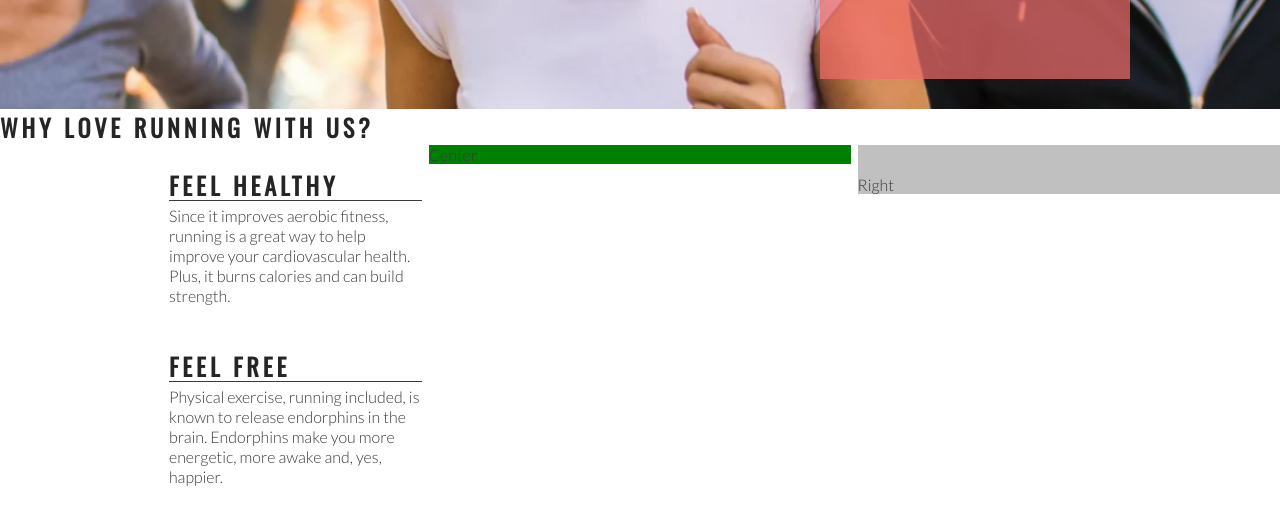
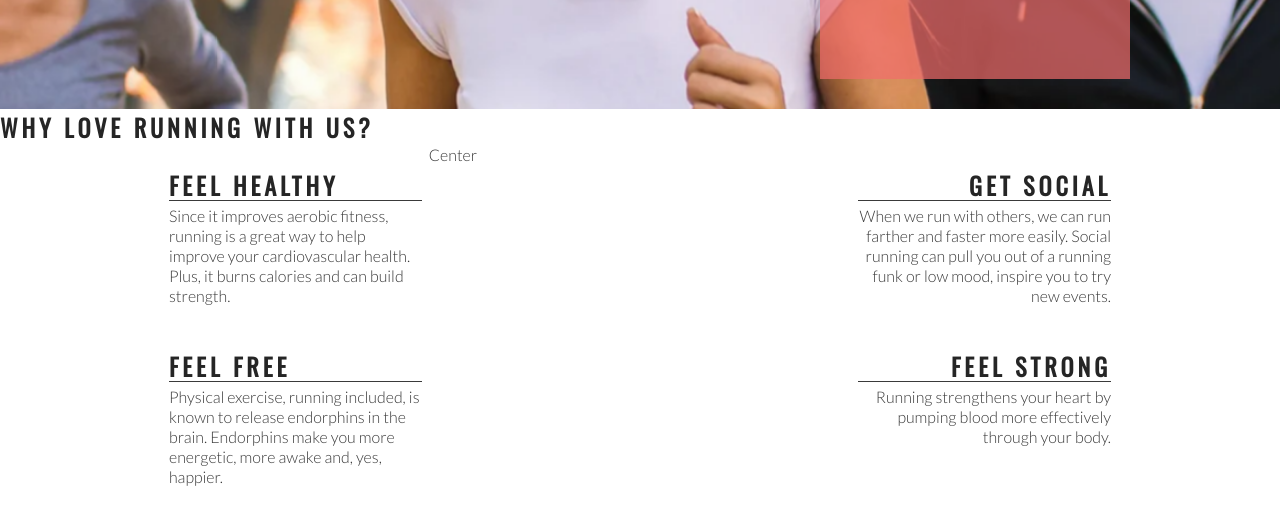
Before and after one commit to MaireadKelly/love-running, a plain HTML site: page index.html in a window 1280 px wide. Shown: the part 566-1090 px from the top of the page. Drawn offline with nearby package versions, Linux system fonts and the light colour scheme.

Commit message:
added club ethos right content and style

```diff
--- a/assets/css/style.css
+++ b/assets/css/style.css
@@ -129,13 +129,11 @@ h1, h2 {
     padding-top: 30px;
     width: 33%;
     float: right;
-    background-color: silver;
 }
 
 #center-about {
     width: 33%;
     margin: 0 auto;
-    background-color: green;
 }
 
 hr {
@@ -151,3 +149,19 @@ hr {
     clear: both;
     margin-bottom: 50px;
 }
+
+.right-about-heading {
+    width: 60%;
+    float: left;
+    line-height: 20px;
+    clear: both;
+    margin-bottom: 50px;
+}
+
+.right-about-heading h2 {
+    text-align: right;
+}
+
+.right-about-heading p {
+    text-align: right;
+}
--- a/index.html
+++ b/index.html
@@ -38,7 +38,7 @@
         </div>
     </section>
     <section id="club-ethos">
-        <h1>Why Love Running With Us?</h1>
+        <h2 id="welcome">Why Love Running With Us?</h2>
         <div id="left-about">
             <div class="left-about-heading">
                 <h2>Feel Healthy</h2>
@@ -57,7 +57,23 @@
                 </p>
             </div>
         </div>
-        <div id="right-about">Right</div>
+        <div id="right-about">
+            <div class="right-about-heading">
+                <h2>Get Social</h2>
+                <hr>
+                <p>
+                    When we run with others, we can run farther and faster more easily. Social running can pull you out
+                    of a running funk or low mood, inspire you to try new events.
+                </p>
+            </div>
+            <div class="right-about-heading">
+                <h2>Feel Strong</h2>
+                <hr>
+                <p>
+                    Running strengthens your heart by pumping blood more effectively through your body.
+                </p>
+            </div>
+        </div>
         <div id="center-about">Center</div>
     </section>
     <section>
```
